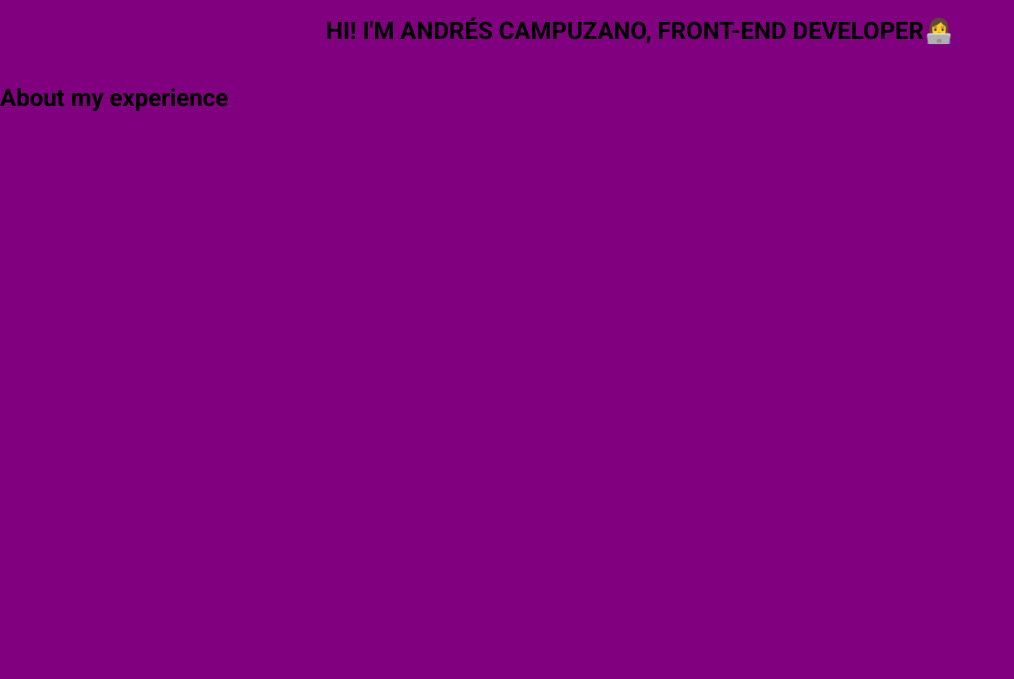
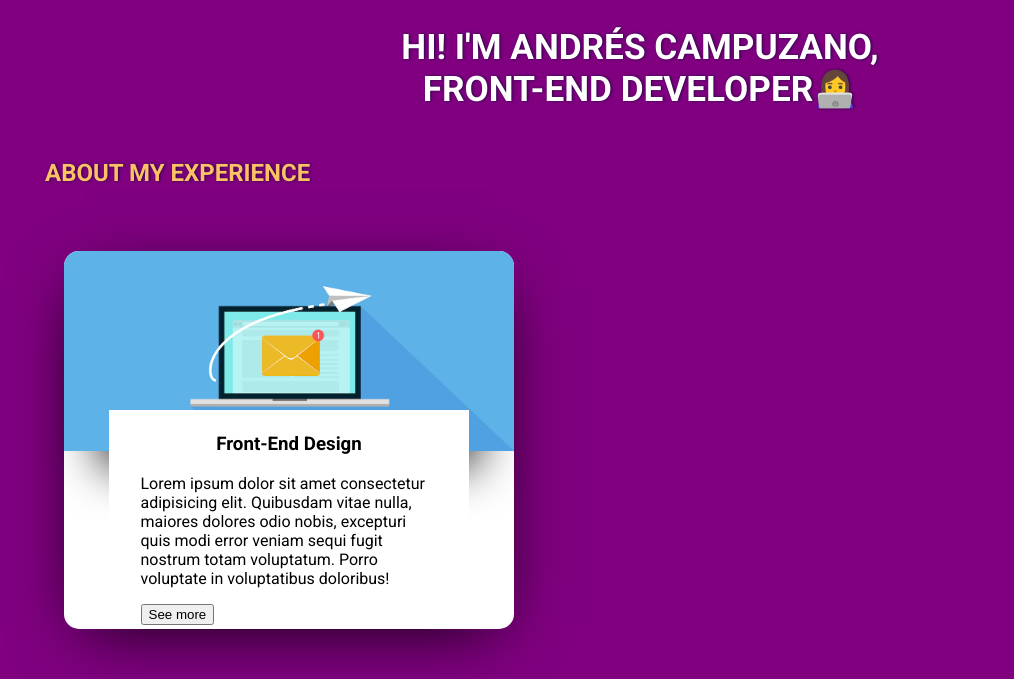
Before and after one commit to AndresCampuzano/practica-portfolio-using-sasss, a plain HTML site: page index.html in a window 1280 px wide. Shown: the part 414-1093 px from the top of the page, without its empty margins (0-1014 px from the left). Before the commit the page ends 800 px from the top, so only its background shows below. Drawn offline with Linux system fonts and the light colour scheme.

Commit message:
Hero and first card done.

```diff
--- a/index.html
+++ b/index.html
@@ -31,18 +31,24 @@
 
     <section class="hero">
       <div class="hero--image"><img src="images/computer.svg" alt="Hero image portfolio computer laptop"></div>
-      <div class="hero-title">
-        <h1>HI! I'M ANDRÉS CAMPUZANO, FRONT-END DEVELOPER👩‍💻</h1>
+      <div class="hero--title">
+        <h1>HI! I'M ANDRÉS CAMPUZANO,</br> FRONT-END DEVELOPER👩‍💻</h1>
       </div>
     </section>
 
-    <h2>About my experience</h2>
+    <section class="experience--title">
+      <h2>About my experience</h2>
+    </section>
 
     <section class="cards">
-      <div class="cards--card"></div>
-      <div class="cards--card"></div>
-      <div class="cards--card"></div>
-      <div class="cards--card"></div>
+      <div class="cards--card">
+        <img src="/images/email-marketing.jpg" alt="">
+        <div class="cards--card-small">
+          <h3>Front-End Design</h3>
+          <p>Lorem ipsum dolor sit amet consectetur adipisicing elit. Quibusdam vitae nulla, maiores dolores odio nobis, excepturi quis modi error veniam sequi fugit nostrum totam voluptatum. Porro voluptate in voluptatibus doloribus!</p>
+          <input type="button" value="See more">
+        </div>
+      </div>
     </section>
 
     <section class="contact">
--- a/style.scss
+++ b/style.scss
@@ -3,8 +3,9 @@ $color-purple: #800080;
 $color-darkpurple: #3b003b;
 $color-h2: #fec066;
 $color-white: #ffffff;
+$color-textshadow: #240842;
 
-$margin-nav: 45px;
+$margin: 45px;
 
 body {
     background-color: $color-purple;
@@ -25,11 +26,11 @@ nav {
     }
     & h2{
         color: $color-h2;
-        margin-left: $margin-nav;
+        margin-left: $margin;
     }
     & ul {
         display: flex;
-        margin-right: $margin-nav;
+        margin-right: $margin;
     }
     & li {
         color: $color-white;
@@ -46,7 +47,7 @@ nav {
     justify-content: center;
     align-items: center;
     flex-direction: column;
-    & .hero--image {
+    &--image {
         width: 100%;
         display: flex;
         margin-top: 20px;
@@ -55,4 +56,52 @@ nav {
             margin: auto;
         }
     }
+    &--title {
+        width: 100%;
+    }
+    &--title h1 {
+        color: $color-white;
+        text-align: center;
+        text-shadow: 1px 0px 3px $color-textshadow;
+        font-size: 2.2em;
+    }
 }
+
+.experience--title {
+    width: 100%;
+    & h2 {
+        text-transform: uppercase;
+        color: $color-h2;
+        text-shadow: 1px 0px 3px $color-textshadow;
+        margin-left: $margin;
+    }
+}
+
+.cards {
+    width: 100%;
+    &--card {
+        background-color: $color-white;
+        border-radius: 15px;
+        max-width: 450px;
+        box-shadow: 0px 16px 66px -20px rgba(0,0,0,1);
+        margin: 5%;
+    }
+    &--card img {
+        width: 100%;
+        border-top-left-radius: 15px;
+        border-top-right-radius: 15px;
+        box-shadow: 0px 52px 49px -38px rgba(0,0,0,1);
+    }
+    &--card-small {
+        background-color: $color-white;
+        position: relative;
+        margin: -10% 10% 5% 10%;
+        padding: 1% 7% 1% 7%;
+        & p {
+            text-align: left;
+        }
+        & h3 {
+            text-align: center;
+        }
+    }
+}
```
Also changed, not shown: images/email-marketing.jpg (added), style.css.
